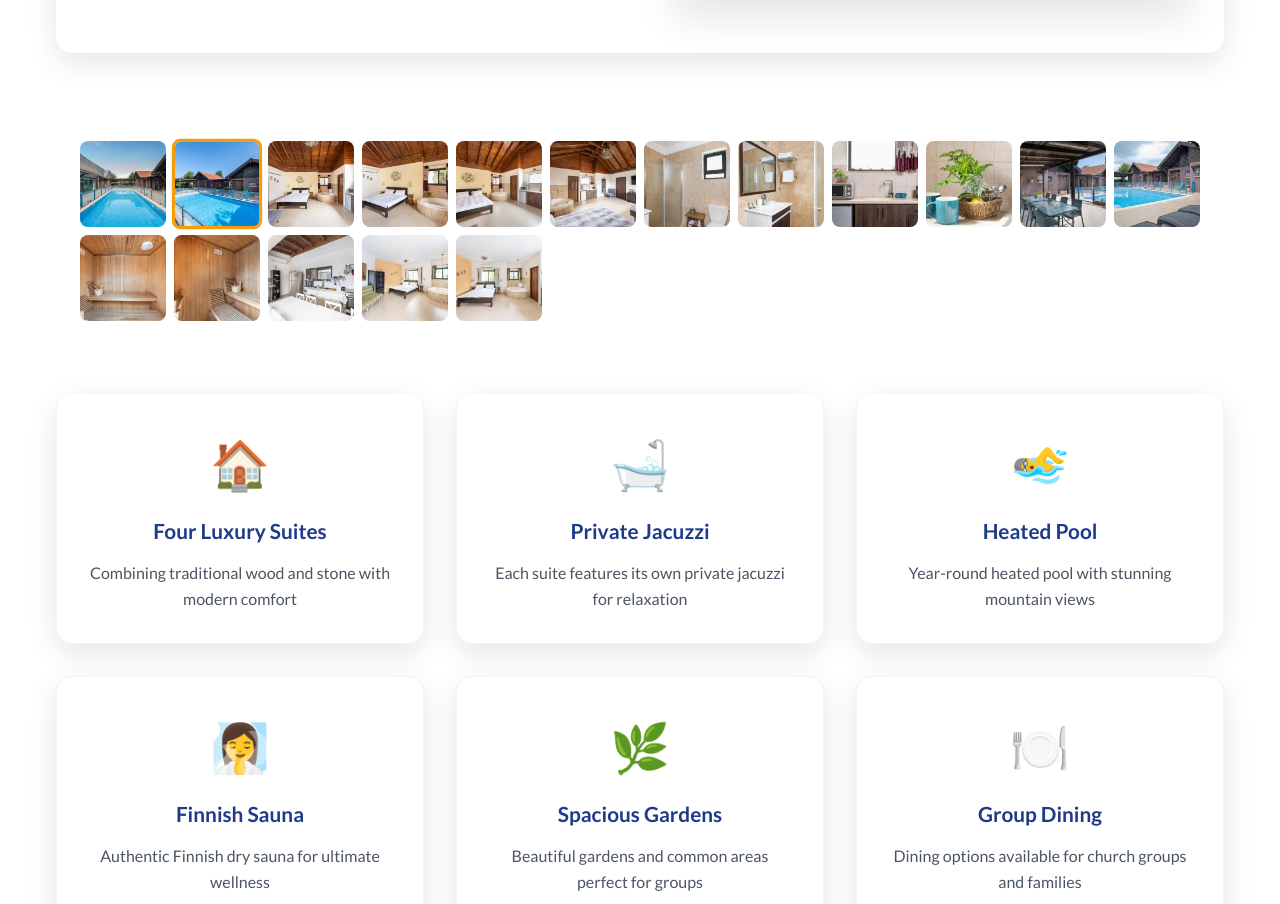
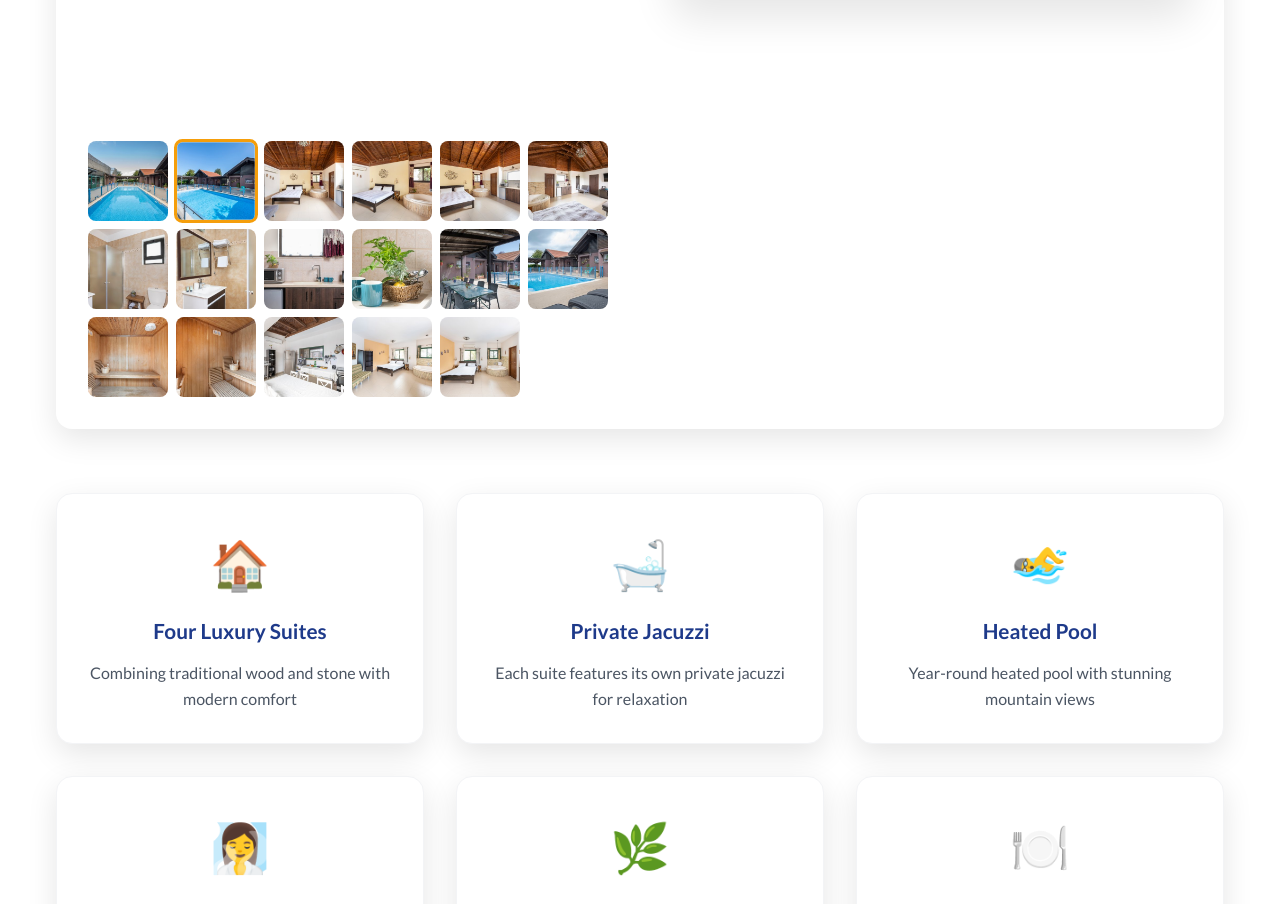
Before and after one commit to DanM1980/terebinth-estate, a React (Create React App) app: page / in a window 1280 px wide. Shown: the part 2432-3336 px from the top of the page. Built offline with nearby package versions, Linux system fonts and the light colour scheme.

Commit message:
Move thumbnail gallery inside the main content area with unified background

```diff
--- a/src/components/AboutEstate/AboutEstate.css
+++ b/src/components/AboutEstate/AboutEstate.css
@@ -131,7 +131,7 @@
 
 .gallery-thumbnails-fullwidth {
   margin-top: 2rem;
-  margin-bottom: 2rem;
+  margin-bottom: 0;
 }
 
 .gallery-thumbnails-fullwidth .gallery-thumbnails {
@@ -140,7 +140,7 @@
   background: transparent;
   border-radius: 0;
   box-shadow: none;
-  padding: 1.5rem;
+  padding: 1.5rem 0 0 0;
 }
 
 .thumbnail {
--- a/src/components/AboutEstate/AboutEstate.tsx
+++ b/src/components/AboutEstate/AboutEstate.tsx
@@ -225,8 +225,6 @@ const AboutEstate = () => {
               </div>
             </div>
           </div>
-        </div>
-
           <div className="gallery-thumbnails-fullwidth">
             <div className={`gallery-thumbnails ${isVisible ? 'fade-in visible' : 'fade-in'}`}>
               {estateImages.map((image, index) => (
@@ -242,6 +240,7 @@ const AboutEstate = () => {
                   />
                 </button>
               ))}
+            </div>
           </div>
         </div>
 
```
Lines whose indentation alone changed are shown as unchanged.
